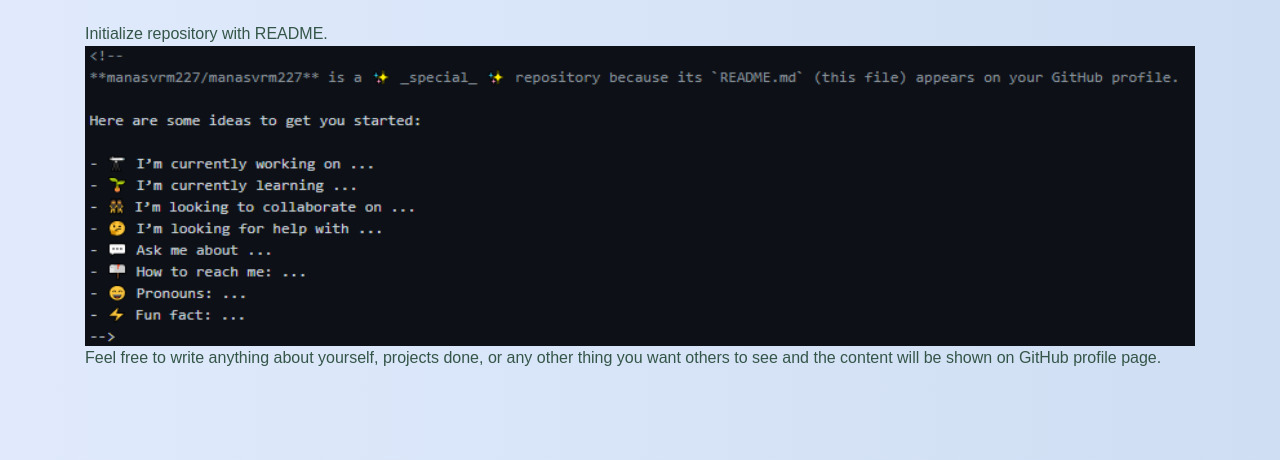
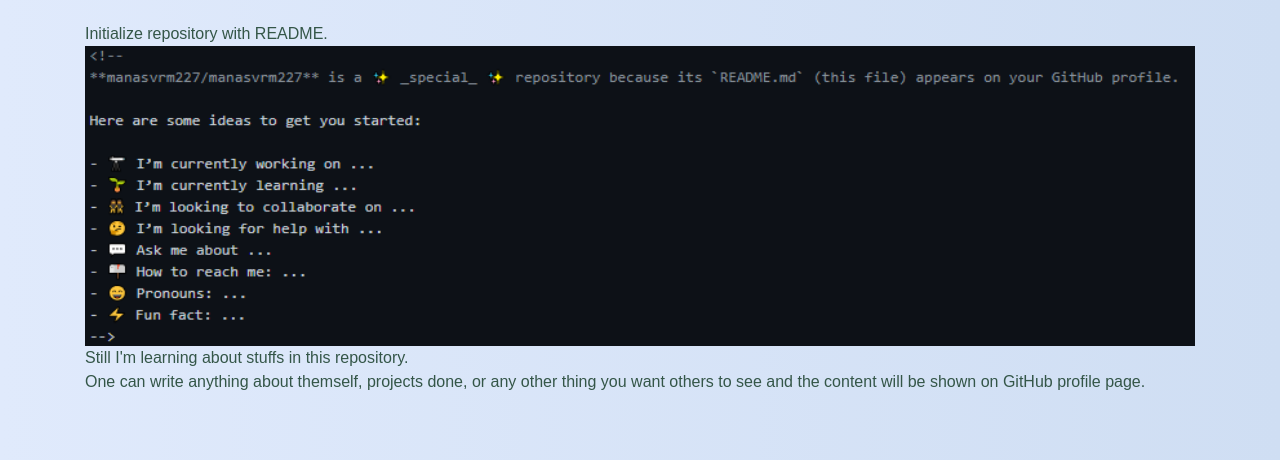
Before and after one commit to manasvrm227/writing-board, a plain HTML site: page pages/gitHubSpecialRepo.html in a window 1280 px wide. Shown: the part 340-800 px from the top of the page. Drawn offline with nearby package versions, Linux system fonts and the light colour scheme.

Commit message:
Added content about github special repo

```diff
--- a/pages/gitHubSpecialRepo.html
+++ b/pages/gitHubSpecialRepo.html
@@ -26,7 +26,9 @@ Initialize repository with README.
 
 <img src="../img/ReadME.png" width= "100%" height="300">
 <br>
-Feel free to write anything about yourself, projects done, or any other thing you want others to see and the content will be shown on GitHub profile page.
+Still I'm learning about stuffs in this repository.
+<br>
+One can write anything about themself, projects done, or any other thing you want others to see and the content will be shown on GitHub profile page.
 
 </p>
 </div>
```
